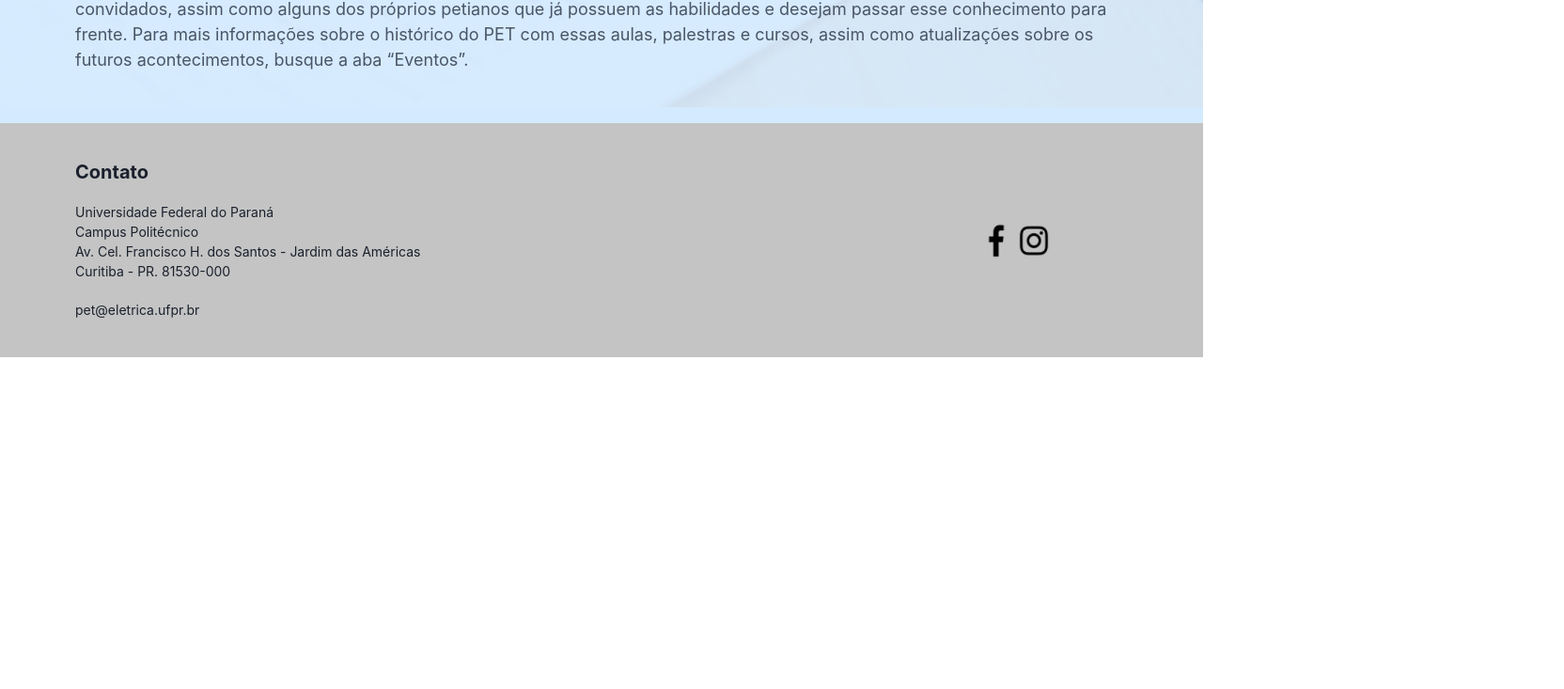
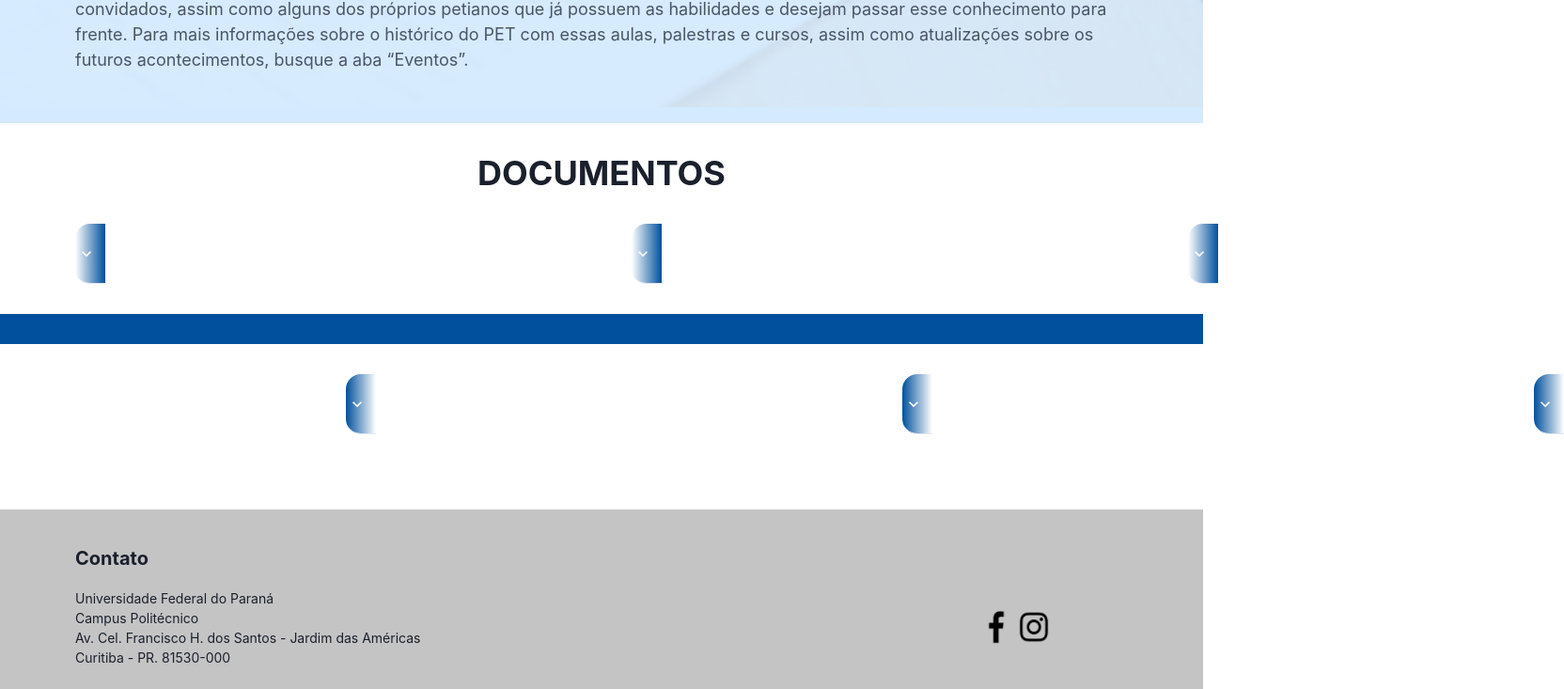
Before and after one commit to PET-Eletrica-UFPR/sitePET, a React (Vite) app: page /certificates in a window 1280 px wide. Shown: the part 389-1122 px from the top of the page at 94% size, 1664 px wide, since content can reach past the window. Before the commit the page ends 800 px from the top, so only its background shows below. Built offline with nearby package versions, Linux system fonts and the light colour scheme.

Commit message:
Aba documentos estilizada

```diff
--- a/src/routes/Certificates.tsx
+++ b/src/routes/Certificates.tsx
@@ -1,9 +1,10 @@
-import { Flex, Heading } from '@chakra-ui/react';
+import { Box, Center, Flex, Heading, Select, Stack, Text } from '@chakra-ui/react';
 import { Abstract } from '../components/Abstract';
 
-
+// TODO: Adicionar links e responsividade
 export function Certificates() {
   return (
+    <>
     <Abstract title='DOCUMENTOS E CERTIFICADOS' image='/abstractCertificates.png'>
       O Programa PET durante o semestre disponibiliza e promove diversos cursos,
       palestras, seminários, semanas acadêmicas e outros eventos. Todos esses acontecimentos são
@@ -17,5 +18,144 @@ export function Certificates() {
       Para mais informações sobre o histórico do PET com essas aulas, palestras e cursos, assim como atualizações sobre os futuros
       acontecimentos,  busque a aba “Eventos”.
     </Abstract>
+
+      <Center py='2rem' mb='2 rem'>
+        <Heading>
+          DOCUMENTOS
+        </Heading>
+      </Center>
+
+      <Flex direction='column'>
+          <Stack spacing='30rem' direction='row'>
+            <Select
+              variant='flushed'
+              placeholder='2017'
+              fontWeight='bold'
+              fontSize='1.5rem'
+              h='4rem'
+              w='10rem'
+              bgGradient="linear(to-l, #00509D, #FFFFFF)"
+              ml='5rem'
+              borderLeftRadius='1rem'
+              color='white'
+              textAlign='center'
+
+            >
+              <option value='option1' disabled >Planejamento</option>
+              <option value='option1' disabled >Edital PS</option>
+
+            </Select>
+
+            <Select
+              variant='flushed'
+              placeholder='2019'
+              fontWeight='bold'
+              fontSize='1.5rem'
+              h='4rem'
+              w='10rem'
+              bgGradient="linear(to-l, #00509D, #FFFFFF)"
+              ml='5rem'
+              borderLeftRadius='1rem'
+              color='white'
+              textAlign='center'
+
+            >
+              <option value='option1' disabled >Planejamento</option>
+              <option value='option1' disabled >Edital PS</option>
+
+            </Select>
+
+            <Select
+              variant='flushed'
+              placeholder='2021'
+              fontWeight='bold'
+              fontSize='1.5rem'
+              h='4rem'
+              w='10rem'
+              bgGradient="linear(to-l, #00509D, #FFFFFF)"
+              ml='5rem'
+              borderLeftRadius='1rem'
+              color='white'
+              textAlign='center'
+
+            >
+              <option value='option1' disabled >Planejamento</option>
+              <option value='option1' disabled >Edital PS</option>
+
+            </Select>
+          </Stack>
+
+        <Box
+          w='100%'
+          bg='#00509D'
+          py = '1rem'
+          my='2rem'
+        >
+
+        </Box>
+
+        <Stack spacing='30rem' direction='row' ml='18rem' mb='5rem'>
+            <Select
+              variant='flushed'
+              placeholder='2018'
+              fontWeight='bold'
+              fontSize='1.5rem'
+              h='4rem'
+              w='10rem'
+              bgGradient="linear(to-r, #00509D, #FFFFFF)"
+              ml='5rem'
+              borderLeftRadius='1rem'
+              color='white'
+              textAlign='center'
+
+            >
+              <option value='option1' disabled >Planejamento</option>
+              <option value='option1' disabled >Edital PS</option>
+
+            </Select>
+
+            <Select
+              variant='flushed'
+              placeholder='2020'
+              fontWeight='bold'
+              fontSize='1.5rem'
+              h='4rem'
+              w='10rem'
+              bgGradient="linear(to-r, #00509D, #FFFFFF)"
+              ml='5rem'
+              borderLeftRadius='1rem'
+              color='white'
+              textAlign='center'
+
+            >
+              <option value='option1' disabled >Planejamento</option>
+              <option value='option1' disabled >Edital PS</option>
+
+            </Select>
+
+            <Select
+              variant='flushed'
+              placeholder='2022'
+              fontWeight='bold'
+              fontSize='1.5rem'
+              h='4rem'
+              w='10rem'
+              bgGradient="linear(to-r, #00509D, #FFFFFF)"
+              ml='10rem'
+              borderLeftRadius='1rem'
+              color='white'
+              textAlign='center'
+
+            >
+              <option value='option1' disabled >Planejamento</option>
+              <option value='option1' disabled >Edital PS</option>
+
+            </Select>
+          </Stack>
+      </Flex>
+
+
+    </>
+
   );
 }
```
Also changed, not shown: src/routes/AboutUs.tsx (+1 -5 lines).
